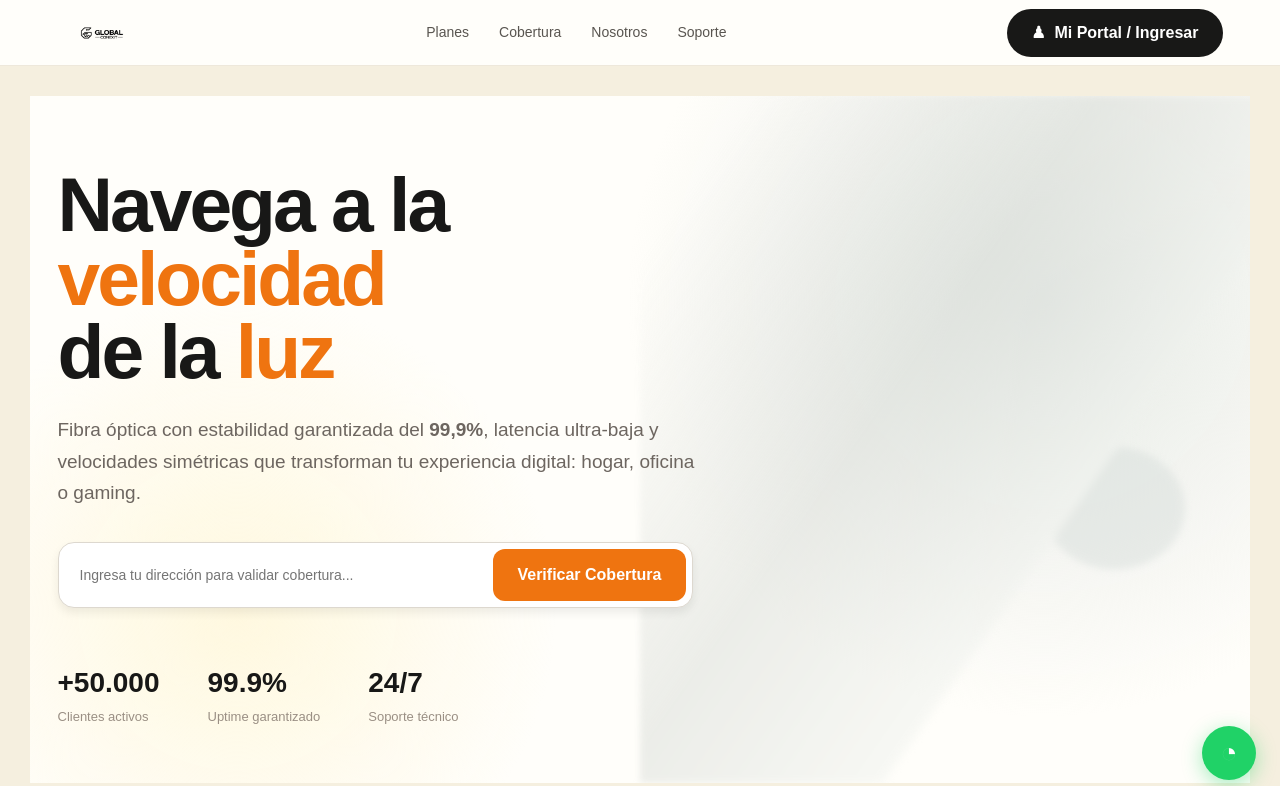
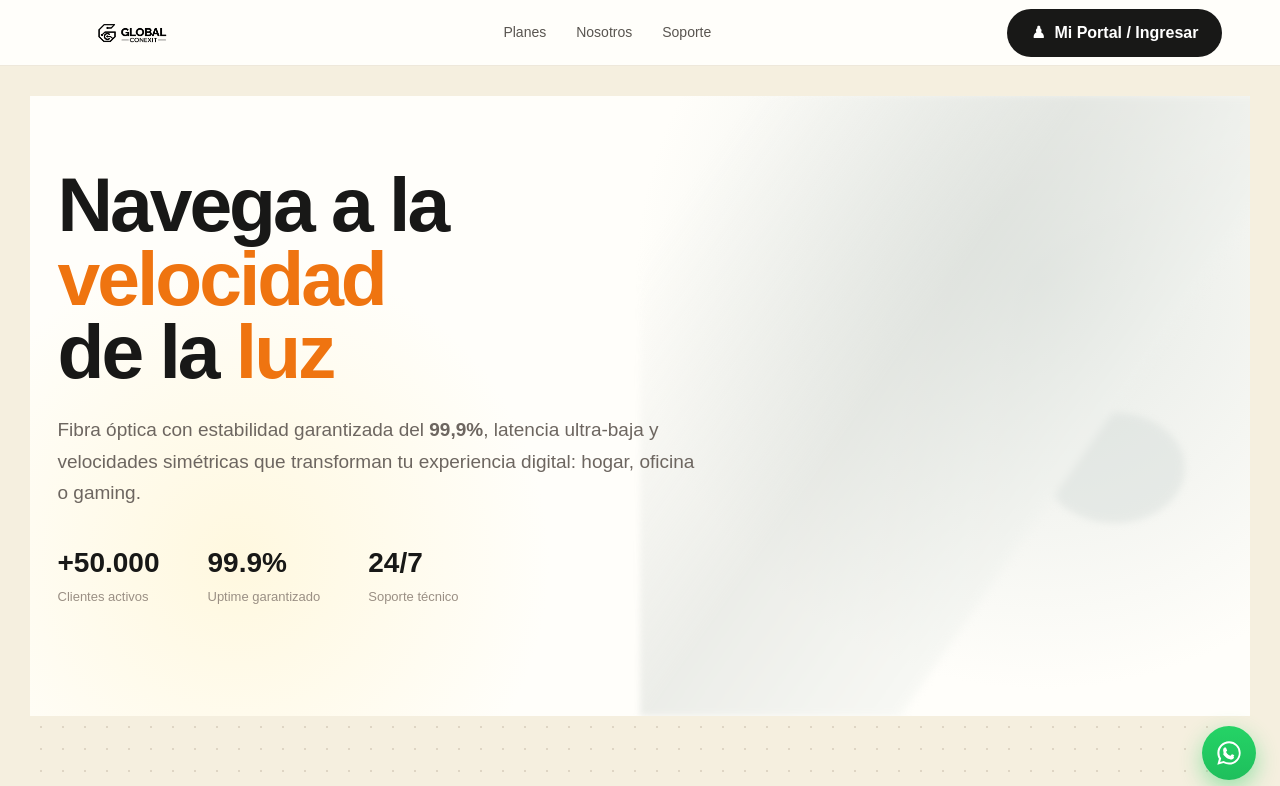
Before and after one commit to davidarias8240-create/PROYECTO-GLOBAL-CONEXIT, a React (Vite) app in the folder mini-erp/: page / in a window 1280 px wide. Shown: the top 786 px of the page. Built offline with nearby package versions, Linux system fonts and the light colour scheme.

Commit message:
ajustes del logo de wp

```diff
--- a/mini-erp/src/pages/home.jsx
+++ b/mini-erp/src/pages/home.jsx
@@ -34,21 +34,13 @@ const portalItems = [
 ];
 
 function Home() {
-	const [address, setAddress] = useState("");
-	const [message, setMessage] = useState("");
-
-	function checkCoverage(event) {
-		event.preventDefault();
-		setMessage(address.trim() ? "Estamos validando la cobertura en tu zona." : "Ingresa una dirección para validar cobertura.");
-	}
-
 	return (
 		<div className="landing-page">
 			<style>{`
 				.landing-page { --ink:#181817; --orange:#ef7410; --gold:#ffb91f; --cream:#f5efdf; --paper:#fffdfa; --muted:#766e67; min-height:100vh; color:var(--ink); background:var(--cream); font-family:Arial, Helvetica, sans-serif; }
 				.landing-page * { box-sizing:border-box; }
 				.landing-nav { height:66px; display:flex; align-items:center; justify-content:space-between; gap:28px; padding:0 max(28px, calc((100% - 1165px) / 2)); background:#fffefa; position:sticky; top:0; z-index:5; border-bottom:1px solid #eee8db; }
-				.landing-logo { width:88px; height:32px; object-fit:contain; filter:brightness(0); }
+				.landing-logo { width:150px; height:52px; object-fit:contain; filter:brightness(0); }
 				.landing-links { display:flex; gap:30px; margin-left:auto; margin-right:auto; }
 				.landing-links a { color:#595550; text-decoration:none; font-size:14px; }
 				.portal-button, .primary-button { border:0; border-radius:24px; background:var(--ink); color:white; font-weight:700; cursor:pointer; padding:12px 24px; text-decoration:none; display:inline-flex; align-items:center; justify-content:center; }
@@ -59,10 +51,6 @@ function Home() {
 				.hero h1, .section-title { font-size:clamp(48px, 6vw, 78px); line-height:.96; letter-spacing:-3px; margin:0 0 25px; font-weight:900; }
 				.accent { color:var(--orange); }
 				.hero p { color:#6d6660; font-size:19px; line-height:1.65; max-width:640px; margin:0 0 34px; }
-				.coverage-form { width:min(635px, 100%); display:flex; padding:6px; background:white; border:1px solid #ddd8cf; border-radius:16px; box-shadow:0 5px 10px #00000012; }
-				.coverage-form input { min-width:0; flex:1; border:0; outline:0; padding:0 15px; color:#777; font-size:14px; }
-				.coverage-form button { border:0; border-radius:12px; background:var(--orange); color:white; font-weight:700; padding:14px 24px; cursor:pointer; }
-				.coverage-message { color:var(--orange); font-size:13px; min-height:18px; margin:8px 0 0 12px; }
 				.hero-stats { display:flex; gap:48px; margin-top:28px; }
 				.hero-stats strong { display:block; font-size:28px; }
 				.hero-stats span { color:#9a8f84; font-size:13px; }
@@ -121,22 +109,22 @@ function Home() {
 				.footer h3 { color:white; font-size:16px; margin:8px 0 25px; }
 				.footer p, .footer a { color:#aa9d92; line-height:1.6; font-size:15px; text-decoration:none; display:block; margin:0 0 13px; }
 				.footer-bottom { border-top:1px solid #32312f; margin-top:55px; padding-top:24px; display:flex; justify-content:space-between; gap:20px; font-size:14px; }
-				.whatsapp { position:fixed; z-index:8; right:24px; bottom:20px; width:54px; height:54px; display:grid; place-items:center; border-radius:50%; background:#20d267; color:white; font-size:28px; box-shadow:0 5px 20px #20d26766; text-decoration:none; }
+				.whatsapp { position:fixed; z-index:8; right:24px; bottom:20px; width:54px; height:54px; display:grid; place-items:center; border-radius:50%; background:linear-gradient(180deg, #25d366 0%, #1ebf5c 100%); color:white; box-shadow:0 8px 22px rgba(37, 211, 102, 0.45); text-decoration:none; transition:transform .2s ease, box-shadow .2s ease; }
+				.whatsapp:hover { transform:translateY(-2px); box-shadow:0 10px 28px rgba(37, 211, 102, 0.55); }
+				.whatsapp svg { display:block; width:28px; height:28px; }
 				@media (max-width:800px) { .landing-nav { padding:0 18px; } .landing-links { display:none; } .hero-inner { padding:60px 22px; } .hero h1 { font-size:52px; } .hero:after { opacity:.18; width:100%; } .plans, .diagnostic-grid, .portal-cards, .footer-grid { grid-template-columns:1fr; } .plan.featured { transform:none; } .diagnostic-grid { gap:35px; } .diagnostic-copy .section-title { font-size:38px; } .portal-banner { margin:35px 0 0; padding:30px 24px; flex-direction:column; align-items:flex-start; } .footer-bottom { flex-direction:column; } }
 			`}</style>
 
 			<header className="landing-nav">
 				<img className="landing-logo" src={logo} alt="Global Conexit" />
-				<nav className="landing-links"><a href="#planes">Planes</a><a href="#cobertura">Cobertura</a><a href="#portal">Nosotros</a><a href="#soporte">Soporte</a></nav>
+				<nav className="landing-links"><a href="#planes">Planes</a><a href="#portal">Nosotros</a><a href="#soporte">Soporte</a></nav>
 				<a className="portal-button" href="/login">♟&nbsp; Mi Portal / Ingresar</a>
 			</header>
 
 			<main>
-				<section className="hero" id="cobertura"><div className="hero-inner"><div className="hero-copy">
+				<section className="hero" id="inicio"><div className="hero-inner"><div className="hero-copy">
 					<h1>Navega a la<br /><span className="accent">velocidad</span><br />de la <span className="accent">luz</span></h1>
 					<p>Fibra óptica con estabilidad garantizada del <strong>99,9%</strong>, latencia ultra-baja y velocidades simétricas que transforman tu experiencia digital: hogar, oficina o gaming.</p>
-					<form className="coverage-form" onSubmit={checkCoverage}><input value={address} onChange={(event) => setAddress(event.target.value)} placeholder="Ingresa tu dirección para validar cobertura..." /><button type="submit">Verificar Cobertura</button></form>
-					<div className="coverage-message">{message}</div>
 					<div className="hero-stats"><div><strong>+50.000</strong><span>Clientes activos</span></div><div><strong>99.9%</strong><span>Uptime garantizado</span></div><div><strong>24/7</strong><span>Soporte técnico</span></div></div>
 				</div></div></section>
 
@@ -149,8 +137,12 @@ function Home() {
 				<section className="section portal-section" id="portal"><div className="section-heading"><span className="eyebrow">Portal de Clientes</span><h2 className="section-title">Gestiona tu servicio<br /><span className="accent">desde donde estés</span></h2><p className="section-subtitle">Control total de tu plan, facturas y soporte, en un solo lugar, disponible 24/7.</p></div><div className="portal-cards">{portalItems.map(([icon, title, text]) => <article className="portal-card" key={title}><div className="portal-icon">{icon}</div><h3>{title}</h3><p>{text}</p><a href="/login">Acceder&nbsp; ›</a></article>)}</div><div className="portal-banner"><div><span className="eyebrow">Tu portal, siempre disponible</span><h2>Un clic y tienes el control</h2><p>Ingresa con tu número de celular y contraseña para acceder a todas las funcionalidades de tu cuenta.</p><div className="banner-buttons"><a className="primary-button" href="/login">Ingresar al Portal →</a><a className="primary-button secondary-button" href="/login">Registrarme</a></div></div><div className="portal-preview">Plan Familiar 300 Mbps<br /><strong>296 Mbps</strong>&nbsp;&nbsp; <strong>143 Mbps</strong></div></div></section>
 			</main>
 
-			<footer className="footer" id="soporte"><div className="footer-grid"><div><img className="footer-logo" src={logo} alt="Global Conexit" /><p>Conectando vidas con fibra óptica de última generación. Velocidad, estabilidad y confianza en cada megabyte.</p></div><div><h3>Servicios</h3><a href="#planes">Planes de Internet</a><a href="#cobertura">Verificar Cobertura</a><a href="#soporte">Internet Empresarial</a><a href="#soporte">Soporte Técnico</a></div><div><h3>Empresa</h3><a href="#portal">Quiénes somos</a><a href="#portal">Nuestro equipo</a><a href="#portal">Trabaja con nosotros</a><a href="#portal">Noticias</a></div><div><h3>Contacto</h3><p>☎ +57 601 800 9000<br />Línea nacional gratuita</p><p>✉ soporte@globalconexit.com<br />Soporte técnico</p><p>⌖ Cra. 15 #93-75, Bogotá</p></div></div><div className="footer-bottom"><span>© 2026 Global Conexit S.A.S. NIT 900.123.456-7. Todos los derechos reservados.</span><span>Política de privacidad - Términos de uso - Cookies</span></div></footer>
-			<a className="whatsapp" href="https://wa.me/576018000000" aria-label="Contactar por WhatsApp">◔</a>
+			<footer className="footer" id="soporte"><div className="footer-grid"><div><img className="footer-logo" src={logo} alt="Global Conexit" /><p>Conectando vidas con fibra óptica de última generación. Velocidad, estabilidad y confianza en cada megabyte.</p></div><div><h3>Servicios</h3><a href="#planes">Planes de Internet</a><a href="#soporte">Internet Empresarial</a><a href="#soporte">Soporte Técnico</a></div><div><h3>Empresa</h3><a href="#portal">Quiénes somos</a><a href="#portal">Nuestro equipo</a><a href="#portal">Trabaja con nosotros</a><a href="#portal">Noticias</a></div><div><h3>Contacto</h3><p>☎ +57 601 800 9000<br />Línea nacional gratuita</p><p>✉ soporte@globalconexit.com<br />Soporte técnico</p><p>⌖ Cra. 15 #93-75, Bogotá</p></div></div><div className="footer-bottom"><span>© 2026 Global Conexit S.A.S. NIT 900.123.456-7. Todos los derechos reservados.</span><span>Política de privacidad - Términos de uso - Cookies</span></div></footer>
+			<a className="whatsapp" href="https://wa.me/576018000000" aria-label="Contactar por WhatsApp" target="_blank" rel="noreferrer">
+				<svg viewBox="0 0 24 24" aria-hidden="true" focusable="false">
+					<path fill="currentColor" d="M19.05 4.95A9.87 9.87 0 0 0 12.01 2C6.5 2 2.03 6.47 2.03 11.98c0 1.74.46 3.44 1.33 4.94L2 22l5.18-1.35a9.95 9.95 0 0 0 4.83 1.3h.01c5.51 0 9.98-4.47 9.98-9.97 0-2.67-1.04-5.18-2.95-7.03Zm-7.04 15.2h-.01a8.22 8.22 0 0 1-4.19-1.15l-.3-.18-3.07.8.82-2.99-.19-.31a8.25 8.25 0 0 1-1.26-4.38c0-4.57 3.72-8.29 8.31-8.29a8.27 8.27 0 0 1 8.31 8.28c0 4.57-3.72 8.29-8.31 8.29Zm4.56-6.2c-.25-.12-1.48-.73-1.71-.82-.23-.09-.39-.12-.56.12-.16.24-.63.82-.78.99-.14.16-.29.18-.54.06-.25-.12-1.05-.39-2-1.24-.74-.66-1.24-1.48-1.38-1.73-.15-.25-.02-.38.11-.51.11-.11.25-.29.37-.43.12-.14.16-.25.25-.42.08-.16.04-.31-.02-.43-.06-.12-.56-1.35-.77-1.85-.2-.49-.41-.42-.56-.43h-.48c-.16 0-.43.06-.66.31-.23.25-.87.85-.87 2.07 0 1.22.89 2.4.01 3.44l.01.01c.12.15 1.8 2.74 4.37 3.84.61.26 1.08.41 1.45.53.61.19 1.17.17 1.61.1.49-.07 1.48-.6 1.69-1.18.21-.58.21-1.08.15-1.18-.06-.09-.22-.15-.47-.27Z"/>
+				</svg>
+			</a>
 		</div>
 	);
 }
```
